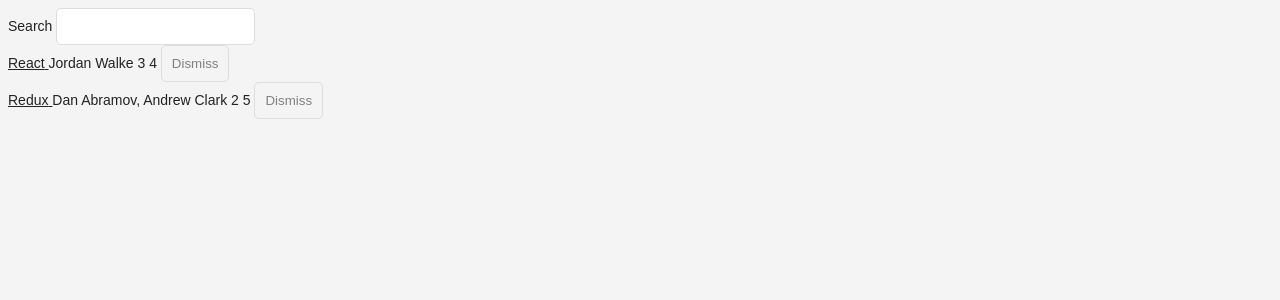
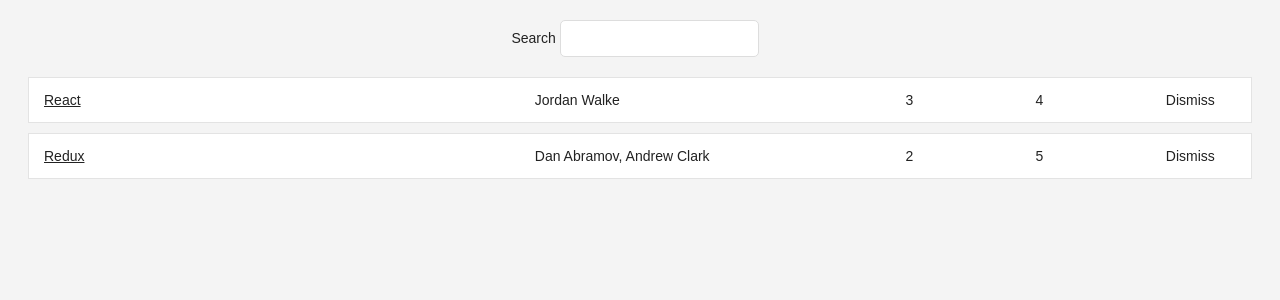
Before and after one commit to peterschussheim/hn-client, a React (Create React App) app: page / in a window 1280 px wide. Shown: the top 300 px of the page. Built offline with nearby package versions, Linux system fonts and the light colour scheme.

Commit message:
style(App.js): add simple inline styles to Table component

```diff
--- a/src/App.js
+++ b/src/App.js
@@ -22,13 +22,17 @@
 
 // when a searchTerm is set, match inbound searchTerm pattern with item title
 const isSearched = searchTerm => item => // condition that returns true or false
-!searchTerm || item.title.toLowerCase().includes(searchTerm.toLowerCase());
+  !searchTerm || item.title.toLowerCase().includes(searchTerm.toLowerCase());
 
 class App extends Component {
+
   constructor(props) {
     super(props);
 
-    this.state = { list, searchTerm: '' };
+    this.state = {
+      list,
+      searchTerm: ''
+    };
 
     this.onSearchChange = this.onSearchChange.bind(this);
     this.onDismiss = this.onDismiss.bind(this);
@@ -47,10 +51,12 @@
   render() {
     const { searchTerm, list } = this.state;
     return (
-      <div className="App">
-        <Search value={searchTerm} onChange={this.onSearchChange}>
-          Search
-        </Search>
+      <div className="page">
+        <div className="interactions">
+          <Search value={searchTerm} onChange={this.onSearchChange}>
+            Search
+          </Search>
+        </div>
         <Table list={list} pattern={searchTerm} onDismiss={this.onDismiss} />
       </div>
     );
@@ -62,18 +68,31 @@
     {children} <input type="text" value={value} onChange={onChange} />
   </form>
 
+// styles for Table
+const largeColumn = { width: '40%' }
+const midColumn = { width: '30%' }
+const smallColumn = { width: '10%' }
+
 const Table = ({ list, pattern, onDismiss }) =>
-  <div>
+  <div className="table">
     {list.filter(isSearched(pattern)).map(item => (
-      <div key={item.objectID}>
-        <span>
+      <div key={item.objectID} className="table-row">
+        <span style={largeColumn}>
           <a href={item.url}> {item.title} </a>
         </span>
-        <span> {item.author} </span>
-        <span> {item.num_comments} </span>
-        <span> {item.points} </span>
+        <span style={midColumn}>
+          {item.author}
+        </span>
+        <span style={smallColumn}>
+          {item.num_comments}
+        </span>
+        <span style={smallColumn}>
+          {item.points}
+        </span>
         <span>
-          <Button onClick={() => onDismiss(item.objectID)}>
+          <Button
+            onClick={() => onDismiss(item.objectID)}
+            className="button-inline">
             Dismiss
           </Button>
         </span>
```
